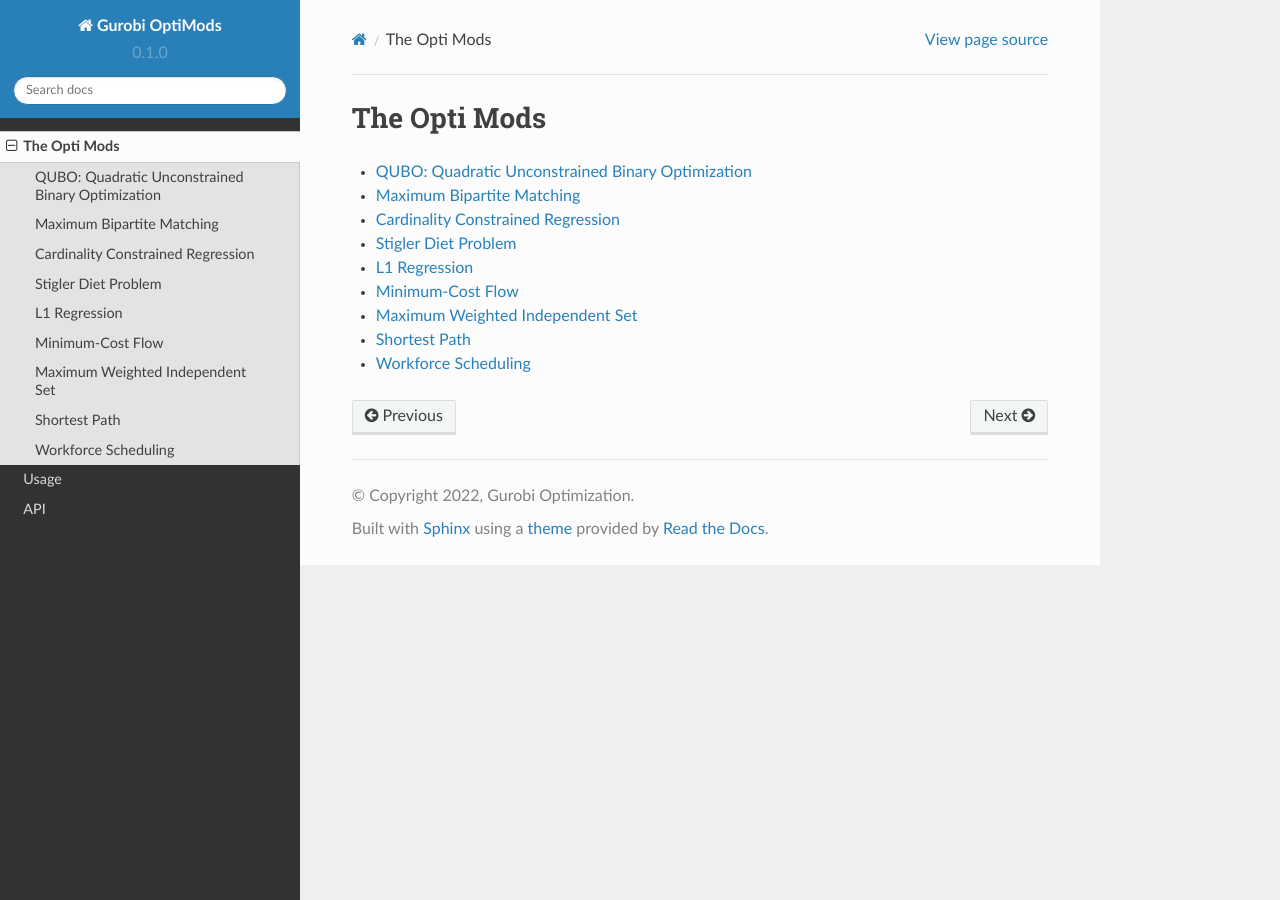
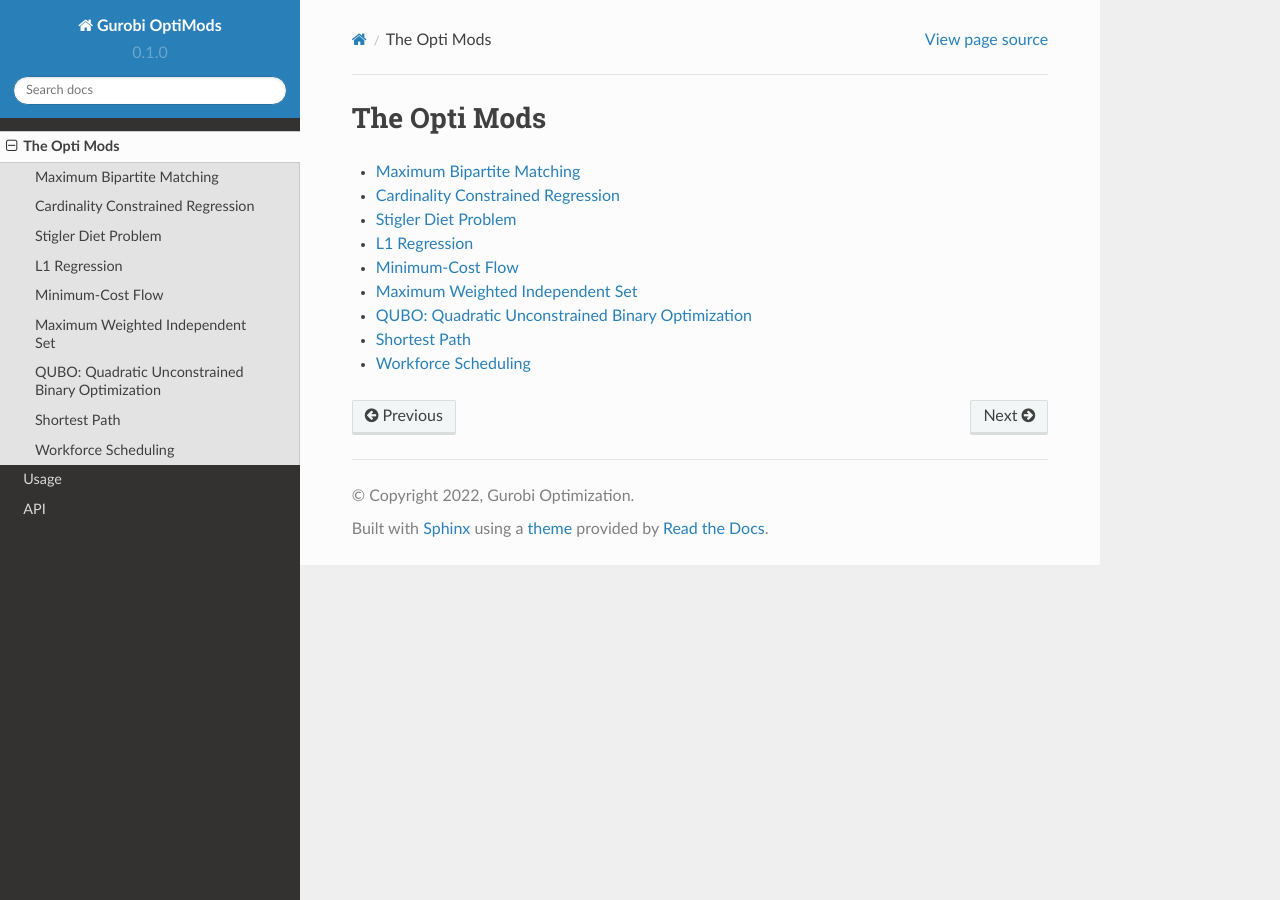
Before and after one commit to Gurobi/gurobi-optimods, a Sphinx documentation site: the page built from docs/source/mods/index.rst, in a window 1280 px wide. Built offline with Sphinx 7.4.7 and the Read the Docs theme 2.0.0, drawn with Linux system fonts in a browser that asks for light colours.

```diff
--- a/docs/source/conf.py
+++ b/docs/source/conf.py
@@ -59,7 +59,7 @@ epub_show_urls = "footnote"
 # -- Bibfiles
 
 bibtex_bibfiles = [
+    "refs/graphs.bib",
+    "refs/qubo.bib",
     "refs/regression.bib",
-    "refs/qubo.bib",
-    "refs/graphs.bib",
 ]
--- a/docs/source/mods/index.rst
+++ b/docs/source/mods/index.rst
@@ -4,12 +4,12 @@ The Opti Mods
 .. toctree::
    :maxdepth: 1
 
-   qubo
    bipartite-matching
    card-regression
    diet
    l1-regression
    min-cost-flow
    mwis
+   qubo
    shortest-path
    workforce
```
